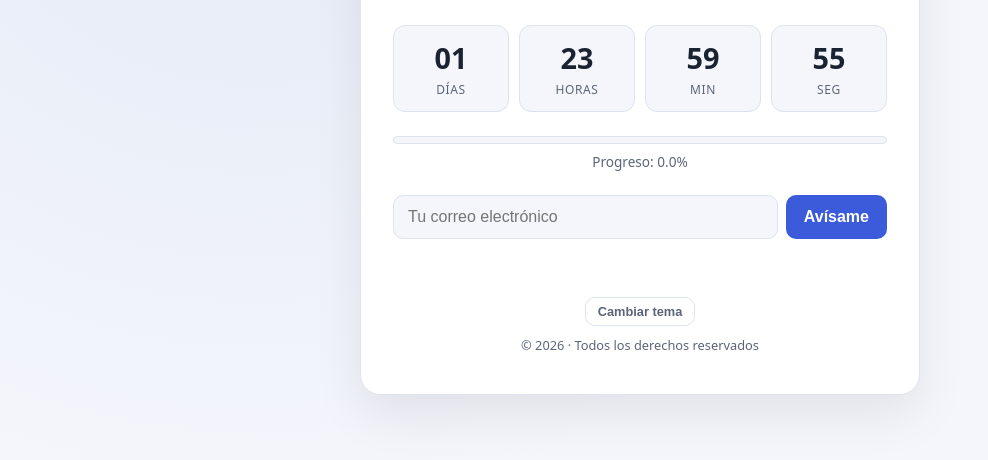
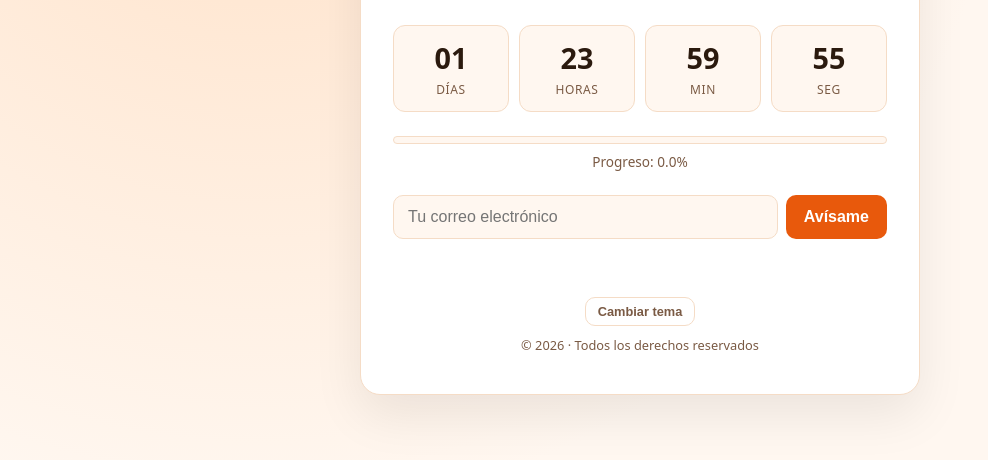
Before and after one commit to CarlosJavierRodriguezChamizo/webdeprueba, a plain HTML site: page index.html in a window 1280 px wide. Shown: the part 316-776 px from the top of the page, without its empty margins (0-988 px from the left). Drawn offline with Linux system fonts and the light colour scheme.

Commit message:
Cambiar la paleta de la página de mantenimiento a tonos naranjas
Co-Authored-By: Claude Opus 5.5 <noreply@anthropic.com>
Claude-Session: https://claude.ai/code/session_01TctyxTiHNsfTVa3Sppt7zE

```diff
--- a/styles.css
+++ b/styles.css
@@ -1,25 +1,27 @@
 :root {
-  --bg: #f4f6fb;
-  --bg-accent: #e3e9f7;
+  --bg: #fff7f0;
+  --bg-accent: #ffe1c7;
   --card: #ffffff;
-  --text: #1b2333;
-  --muted: #5b6578;
-  --primary: #3b5bdb;
-  --primary-hover: #2f4ac0;
-  --border: #dde3ee;
+  --text: #2b1a0e;
+  --muted: #7a5a44;
+  --primary: #e8590c;
+  --primary-hover: #c94a06;
+  --on-primary: #ffffff;
+  --border: #f5dcc6;
   --ok: #2b8a3e;
   --error: #c92a2a;
 }
 
 [data-theme="dark"] {
-  --bg: #0f1420;
-  --bg-accent: #1a2235;
-  --card: #171e2e;
-  --text: #e8ecf4;
-  --muted: #9aa5ba;
-  --primary: #748ffc;
-  --primary-hover: #91a7ff;
-  --border: #2a3448;
+  --bg: #1a120c;
+  --bg-accent: #3a2312;
+  --card: #231811;
+  --text: #fbeee3;
+  --muted: #c4a58c;
+  --primary: #ff922b;
+  --primary-hover: #ffa94d;
+  --on-primary: #2b1a0e;
+  --border: #45301f;
   --ok: #69db7c;
   --error: #ff8787;
 }
@@ -125,7 +127,7 @@ h1 { font-size: clamp(1.6rem, 5vw, 2.2rem); margin-bottom: 12px; }
   border-radius: 10px;
   padding: 12px 18px;
   background: var(--primary);
-  color: #fff;
+  color: var(--on-primary);
   font-weight: 600;
   font-size: 1rem;
   cursor: pointer;
```
